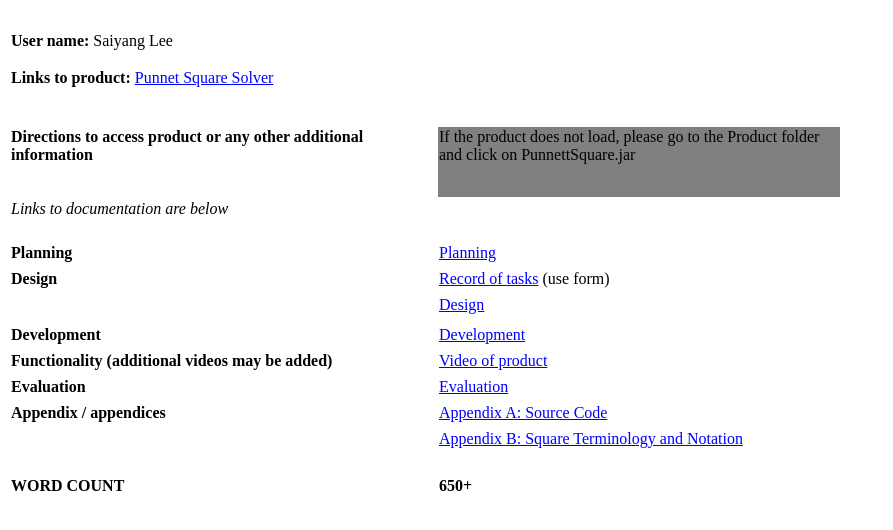
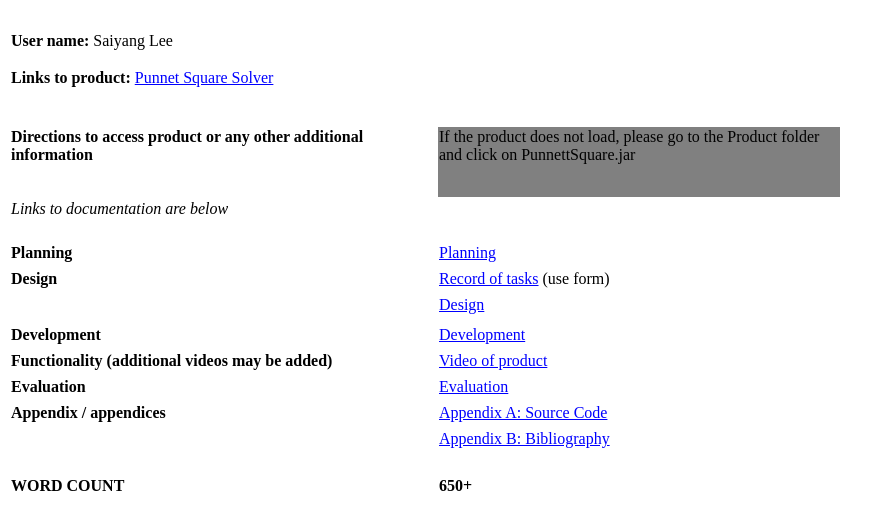
Before and after one commit to j-a-m-e-s/SJLProgrammingWebsite, a plain HTML site: page index.html in a window 1280 px wide. Shown: the part 102-632 px from the top of the page, without its empty margins (0-893 px from the left). Drawn offline with Linux system fonts and the light colour scheme.

Commit message:
Update index.html

```diff
--- a/index.html
+++ b/index.html
@@ -154,7 +154,7 @@
 
 			<tr>
 				<td width=320 colspan=2><p><b></b></p></td>
-				<td width=400><a href="link">Appendix B: Square Terminology and Notation</a></td>
+				<td width=400><a href="link">Appendix B: Bibliography</a></td>
 				<td width=200></td>
 			</tr>
 
```
